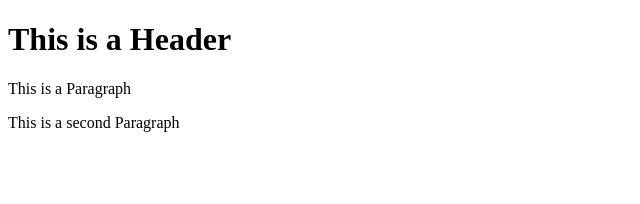
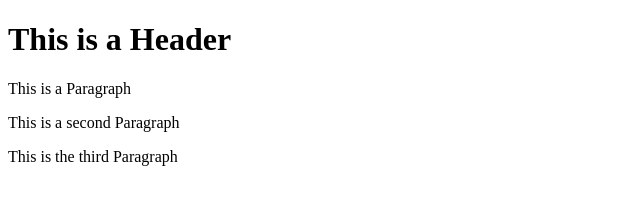
Before and after one commit to JobVillagran/test_git_practice, a website: page index.html in a window 1280 px wide. Shown: the whole page, without its empty margins (0-640 px from the left). Drawn offline with Linux system fonts and the light colour scheme.

Commit message:
fourth commit

```diff
--- a/index.html
+++ b/index.html
@@ -10,5 +10,6 @@
     <h1>This is a Header</h1>
     <p>This is a Paragraph</p>
     <p>This is a second Paragraph</p>
+    <p>This is the third Paragraph</p>
 </body>
 </html>
```
Also changed, not shown: package.json (added, +20 -0 lines), 2 other files.
